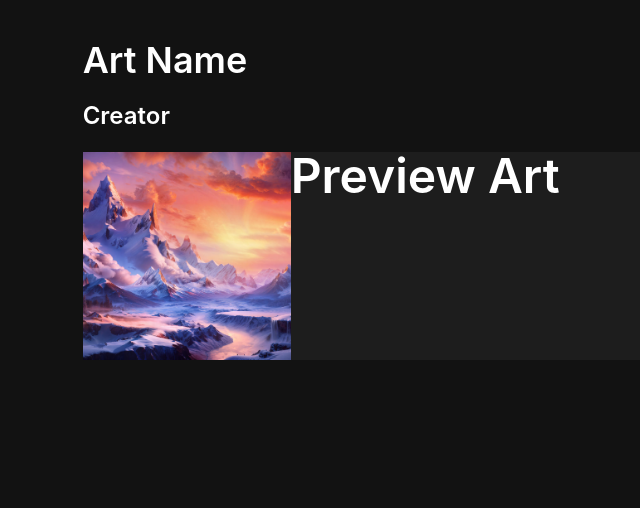
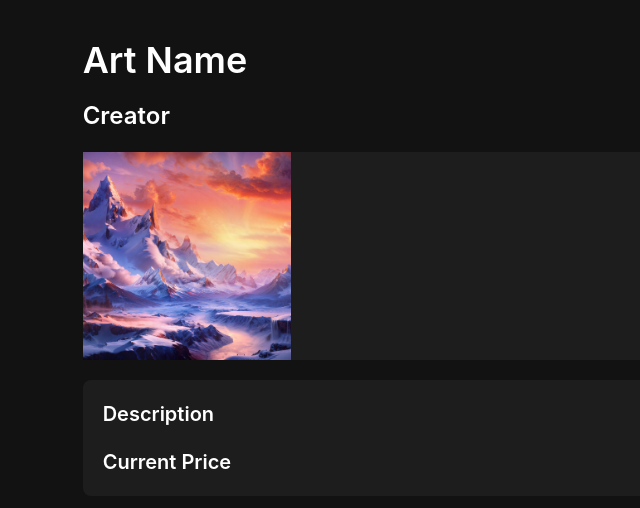
Before and after one commit to CSCC012023/final-project-s23-calypso, a React (Create React App) app in the folder src/client/: page /bidding in a window 1280 px wide. Shown: the top 508 px of the page, without its empty margins (64-704 px from the left). Built offline with nearby package versions, Linux system fonts and the light colour scheme.

Commit message:
Add basic ui elements

```diff
--- a/src/client/src/pages/BiddingPage.tsx
+++ b/src/client/src/pages/BiddingPage.tsx
@@ -9,6 +9,10 @@ function BiddingPage({}: Props) {
     name: 'Preview Art',
   }
 
+  const descriptionPanel = {
+    description: 'Description',
+    price: 'Current Price'
+  }
 
 
   return (
@@ -17,11 +21,18 @@ function BiddingPage({}: Props) {
       <div className="m-10 space-y-5 w-9/12">
         <h1 className="text-4xl font-semibold">Art Name</h1>
         <p className="text-2xl font-semibold">Creator</p>
-        <div className="flex bg-darkGrey rounded-lg">
+        <div className="flex bg-darkGrey rounded-lg ">
           <img className="h-52 w-52 object-cover z-10" src={previewArtPanel.img} />
-          <p className="text-5xl font-semibold">{previewArtPanel.name}</p>
+        </div>
 
+        <div className="bg-darkGrey rounded-lg p-5 space-y-5">
+          <p className="text-xl font-semibold">{descriptionPanel.description}</p>
+          <p className="text-xl font-semibold">{descriptionPanel.price}</p>
         </div>
+
+        <div className="bg-darkGrey rounded-lg p-5 space-y-5">
+        </div>
+
       </div>
 
     </div>
```
